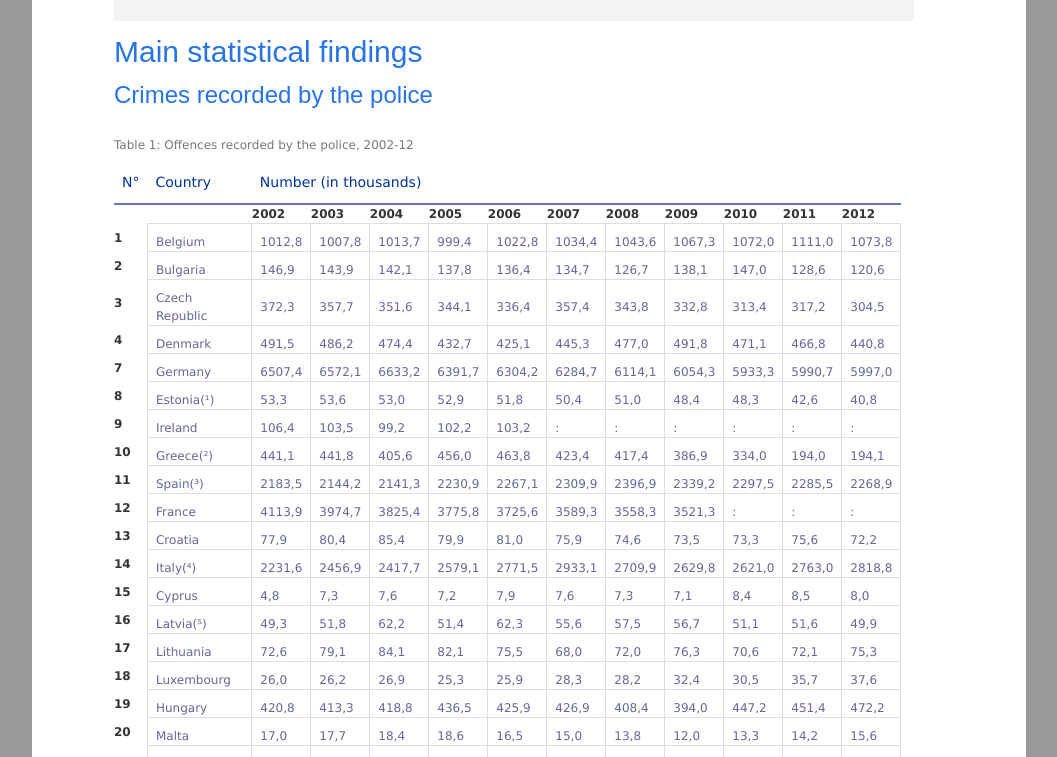
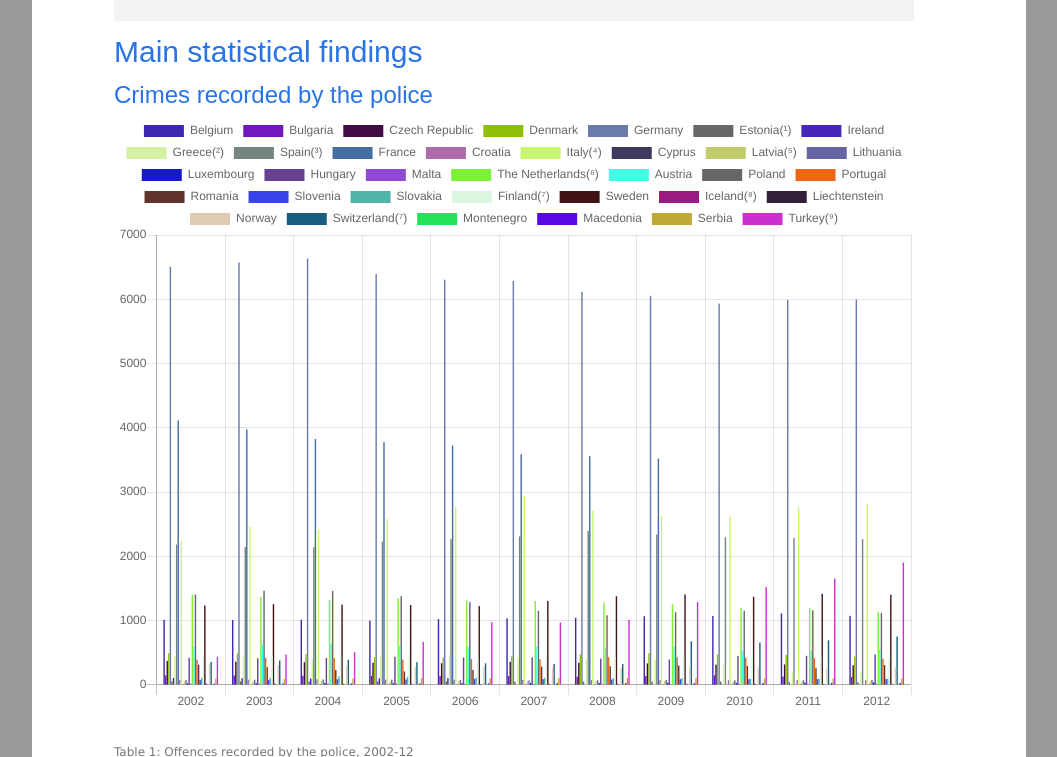
Before and after one commit to jacquetnathan/js-datavisualisation-challenge, a plain HTML site: page index.html in a window 1280 px wide. Shown: the part 1000-1757 px from the top of the page, without its empty margins (111-1168 px from the left). Drawn offline with nearby package versions, Linux system fonts and the light colour scheme; a web font is replaced by a local one.

Commit message:
add graph2 and graph3

```diff
--- a/assets/js/graph.js
+++ b/assets/js/graph.js
@@ -1,18 +1,18 @@
 function tableToJson(table, label, index) {
-    var data = [];
-    var headers = [];
+    let data = [];
+    let headers = [];
     //
     // first row needs to be headers
     headers.push(label);
-    for (var i=1; i<table.rows[index].cells.length-index; i++) {
+    for (let i=1; i<table.rows[index].cells.length-index; i++) {
         headers[i] = table.rows[index].cells[i+index].innerHTML.toLowerCase().replace(/ /gi,'');
     }
 
     // go through cells
-    for (var i=1+index; i<table.rows.length; i++) {
-        var tableRow = table.rows[i];
-        var rowData = {};
-        for (var j=index; j<tableRow.cells.length; j++) {
+    for (let i=1+index; i<table.rows.length; i++) {
+        let tableRow = table.rows[i];
+        let rowData = {};
+        for (let j=index; j<tableRow.cells.length; j++) {
             rowData[ headers[j-index] ] = tableRow.cells[j].innerHTML;
         }
         data.push(rowData);
@@ -23,10 +23,129 @@ function tableToJson(table, label, index) {
 
 myTable1 = tableToJson(table1, "Country" ,1);
 myTable2 = tableToJson(table2, "country", 0);
-//console.log(myTable1)
-//console.log(myTable2)
-console.log(myTable2)
-for (let el in myTable2) {
-    console.log(myTable1[el]["Country"])
-    console.log(myTable1[el])
+
+// generation de couleur random
+function getRandomColor() {
+    let randomColor = Math.floor(Math.random()*16777215).toString(16);
+    let color = '#'+ randomColor;
+    return color;
 }
+// extract year
+let tempYear = ["2002", "2003","2004","2005","2006", "2007", "2008", "2009", "2010", "2011","2012"];
+/* let colorRand = [];
+for (let i = 0; i < myTable1.length; i++) {
+    console.log(myTable1[0])
+} */
+
+function generateData(){
+    let dataGenerated = []
+    for (const [key, value] of Object.entries(myTable1)) {
+        let tempValue = []
+        let myCountry
+        for (const [key2, value2] of Object.entries(value)) {
+            if (key2 == "Country"){
+                myCountry = value2
+            }else {
+                tempValue.push(parseFloat(value2.replace(",",".")))
+            }
+        }
+
+        let dataToGenerate = { label: myCountry, borderColor: getRandomColor(), backgroundColor: getRandomColor(), data: tempValue };
+        dataGenerated.push(dataToGenerate);
+    }
+    return dataGenerated
+}
+
+// creation canvas pour le graph2
+const canvas2 = document.createElement("canvas");
+    canvas2.width = 800;
+    canvas2.height = 600;
+    const ctx2 = canvas2.getContext('2d');
+
+    const title2 = document.getElementById("table1");
+    title2.before(canvas2);
+
+// graph 2
+let myChart2 = new Chart(ctx2, {
+    type: 'bar',
+    data: {
+        labels: tempYear,
+        datasets: generateData()
+    },
+    options: {
+        scales: {
+            yAxes: [{
+                ticks: {
+                    beginAtZero: true
+                }
+            }]
+        }
+    }
+});
+
+// Début de la partie du code de Nathan !
+
+
+// recuperation des pays dans un array
+let allCountry = [];
+let colorRand = [];
+myTable2.forEach( country =>  {
+    colorRand.push(getRandomColor());
+    allCountry.push(country.country)
+});
+
+// recupération données de 2009
+let data2009 = [];
+myTable2.forEach( country =>  { data2009.push(country['2007–09']) });
+//console.log(data2009);
+
+
+// recupération des données de 2010
+let data2010 = [];
+myTable2.forEach( country =>  { data2010.push(country['2010–12']) });
+console.log(data2010);
+
+// creation canvas pour le graph2
+const canvas3 = document.createElement("canvas");
+canvas3.width = 800;
+canvas3.height = 600;
+const ctx3 = canvas3.getContext('2d');
+
+const title3 = document.getElementById("table2");
+title3.before(canvas3);
+
+// graph 2
+let myChart3 = new Chart(ctx3, {
+type: 'bar',
+data: {
+    labels: allCountry,
+    datasets: [{
+        label: '2007–09',
+        data: data2009,
+        backgroundColor:
+            colorRand,
+        borderColor:
+        colorRand,
+        borderWidth: 1
+    },{
+        label: '2010–12',
+        data: data2010,
+        backgroundColor:
+            colorRand,
+        borderColor:
+        colorRand,
+        borderWidth: 1
+    }]
+},
+options: {
+    scales: {
+        yAxes: [{
+            ticks: {
+                beginAtZero: true
+            }
+        }]
+    }
+}
+});
+
+// Fin de la partie du code de Nathan !
--- a/index.html
+++ b/index.html
@@ -2062,9 +2062,11 @@
 
     <!--END PAGE-->
   </div>
-  <script src="./assets/js/graph.js"></script>
+
     <!-- <script src="https://d3js.org/d3.v5.min.js"></script> -->
     <!-- <script src="https://cdnjs.cloudflare.com/ajax/libs/dimple/2.3.0/dimple.latest.min.js"></script> -->
+    <script src="https://cdnjs.cloudflare.com/ajax/libs/Chart.js/2.9.3/Chart.min.js"></script>
+    <script src="./assets/js/graph.js"></script>
 </body>
 
 </html>
```
